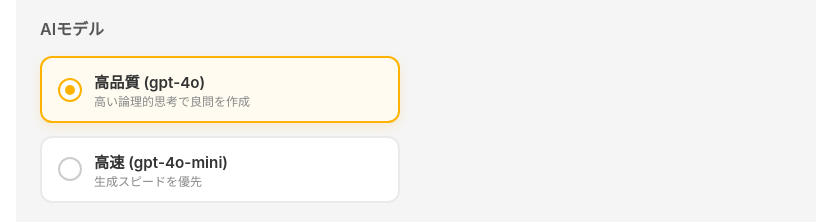
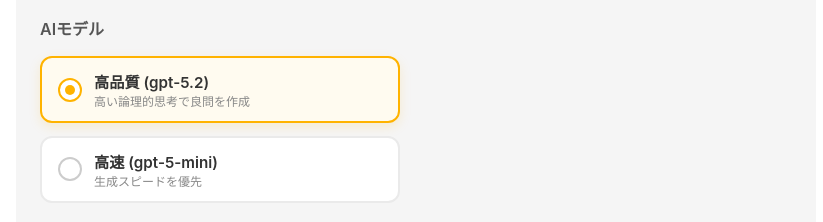
Before and after one commit to TatsuruHisanaga/math-app, a Next.js app: page / in a window 1280 px wide. Shown: the part 855-1077 px from the top of the page, without its empty margins (224-1047 px from the left). Built offline with nearby package versions, Linux system fonts and the light colour scheme.

Commit message:
feat: AIモデルの変更　4o -> 5

```diff
--- a/src/pages/index.tsx
+++ b/src/pages/index.tsx
@@ -23,7 +23,7 @@
     stumblingBlock: false,
     moreWorkSpace: false,
   });
-  const [aiModel, setAiModel] = useState<'gpt-4o' | 'gpt-4o-mini'>('gpt-4o');
+  const [aiModel, setAiModel] = useState<'gpt-5.2' | 'gpt-5-mini'>('gpt-5.2');
   const [additionalRequest, setAdditionalRequest] = useState('');
   const [loading, setLoading] = useState(false);
   const [progress, setProgress] = useState('');
@@ -662,8 +662,8 @@
               <h3>AIモデル</h3>
               <div className={styles.modelOptions}>
                 {[
-                  { id: 'gpt-4o', name: '高品質 (gpt-4o)', desc: '高い論理的思考で良問を作成' },
-                  { id: 'gpt-4o-mini', name: '高速 (gpt-4o-mini)', desc: '生成スピードを優先' }
+                  { id: 'gpt-5.2', name: '高品質 (gpt-5.2)', desc: '高い論理的思考で良問を作成' },
+                  { id: 'gpt-5-mini', name: '高速 (gpt-5-mini)', desc: '生成スピードを優先' }
                 ].map((m) => (
                   <div
                     key={m.id}
```
